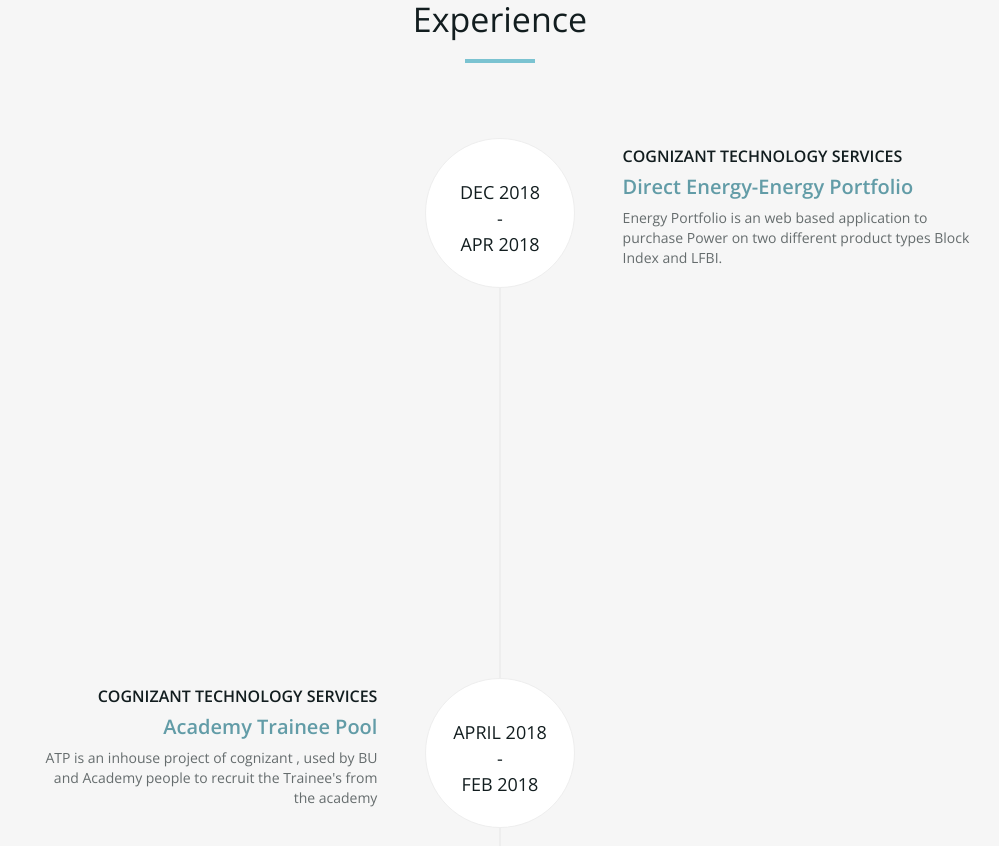
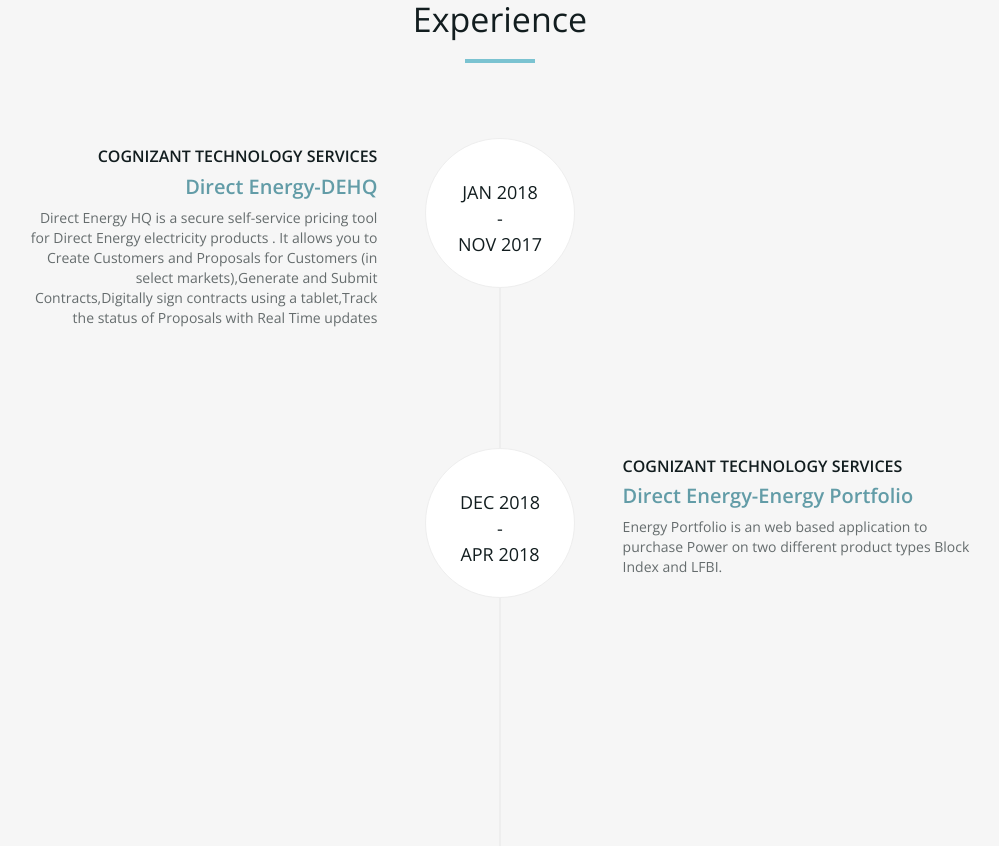
Before and after one commit to nemishnk/myprofile.github.io, a plain HTML site: page index.html in a window 1280 px wide. Shown: the part 4000-4846 px from the top of the page, without its empty margins (140-1139 px from the left). Drawn offline with nearby package versions, Linux system fonts and the light colour scheme.

Commit message:
Update index.html

```diff
--- a/index.html
+++ b/index.html
@@ -223,6 +223,22 @@
     <div class="row">
       <div class="col-lg-12">
         <ul class="timeline">
+		<li>
+            <div class="timeline-image">
+              <h4>Jan 2018<br>
+                - <br>
+                Nov 2017</h4>
+            </div>
+            <div class="timeline-panel">
+              <div class="timeline-heading">
+                <h4>Cognizant Technology Services</h4>
+                <h4 class="subheading">Direct Energy-DEHQ</h4>
+              </div>
+              <div class="timeline-body">
+                <p>Direct Energy HQ is a secure self-service pricing tool for Direct Energy electricity products . It allows you to Create Customers and Proposals for Customers (in select markets),Generate and Submit Contracts,Digitally sign contracts using a tablet,Track the status of Proposals with Real Time updates</p>
+              </div>
+            </div>
+          </li>
 		<li class="timeline-inverted">
             <div class="timeline-image">
               <h4>DEC 2018<br>
```
